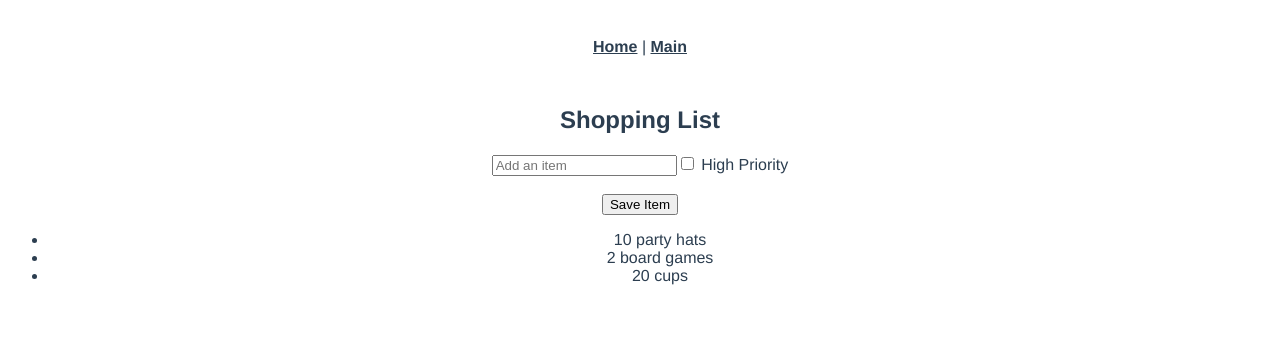
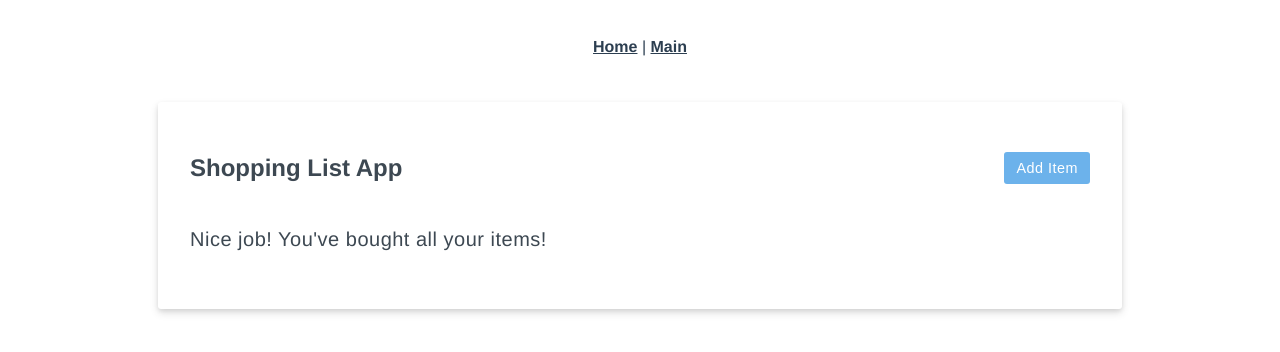
Before and after one commit to tbrowntech/Budgister, a Vue app in the folder budgister-app/: page /shoppingList in a window 1280 px wide. Shown: the top 352 px of the page. Built offline with nearby package versions, Linux system fonts and the light colour scheme.

Commit message:
Update to ShoppingListPage and styled buttons

```diff
--- a/budgister-app/jsconfig.json
+++ b/budgister-app/jsconfig.json
@@ -3,6 +3,7 @@
     "target": "es5",
     "module": "esnext",
     "baseUrl": "./",
+    "jsx": "react",
     "moduleResolution": "node",
     "paths": {
       "@/*": [
--- a/budgister-app/public/main.css
+++ b/budgister-app/public/main.css
@@ -1,3 +1,57 @@
+/*body {
+  background: #eff8ff;
+  height: 100vh;
+  width: 100vw;
+  font-family: system-ui, BlinkMacSystemFont, -apple-system, Segoe UI, Roboto,
+    Oxygen, Ubuntu, Cantarell, Fira Sans, Droid Sans, Helvetica Neue, sans-serif;
+  display: flex;
+  align-items: center;
+  justify-content: center;
+  margin: 0;
+  padding: 0;
+}*/
+
+h1 {
+  color: #3d4852;
+}
+
+ul {
+  list-style: none;
+  padding: 0;
+}
+
+/*a {
+  color: #6cb2eb;
+  font-size: 1.25rem;
+  transition: all 0.1s ease-in;
+  margin-top: 0.5rem;
+  display: block;
+}
+
+a:hover {
+  color: #3490dc;
+}*/
+
+li,
+p {
+  display: flex;
+  align-items: center;
+  line-height: 1.75;
+  letter-spacing: 0.5px;
+  color: #3d4852;
+  font-size: 1.25rem;
+  cursor: pointer;
+  transition: all 0.1s ease-in;
+}
+
+li:hover {
+  color: #22292f;
+}
+
+li input {
+  margin: 0 0.5rem 0;
+}
+
 table, th, td {
     border: 1px solid black;
 }
@@ -6,3 +60,105 @@
     display: flex;
     justify-content: center;
 }
+
+.counter {
+  font-size: 0.8rem;
+  padding-left: 10px;
+  padding-right: 10px;
+}
+
+#shopping-list {
+  background: #fff;
+  padding: 2rem;
+  margin: 1rem;
+  border-radius: 3px;
+  box-shadow: 0 4px 8px 0 rgba(0, 0, 0, 0.12), 0 2px 4px 0 rgba(0, 0, 0, 0.08);
+  width: 95%;
+  max-width: 900px;
+}
+
+#shopping-list > input,
+#shopping-list > select {
+  width: 100%;
+  border-radius: 3px;
+  box-shadow: 0 2px 4px 0 rgba(0, 0, 0, 0.1);
+  border: 1px solid #f1f5f8;
+  color: #606f7b;
+  padding: 0.5rem 0.75rem;
+  box-sizing: border-box;
+  font-size: 1rem;
+  letter-spacing: 0.5px;
+  margin: 0.5rem 0;
+}
+
+.add-item-form,
+.header {
+  display: flex;
+  align-items: center;
+  justify-content: space-between;
+}
+
+.add-item-form input {
+  width: 70%;
+  border-radius: 3px;
+  box-shadow: 0 2px 4px 0 rgba(0, 0, 0, 0.1);
+  border: 1px solid #f1f5f8;
+  color: #606f7b;
+  padding: 0.5rem 0.75rem;
+  box-sizing: border-box;
+  font-size: 1rem;
+  letter-spacing: 0.5px;
+  margin: 0.5rem 0;
+}
+
+.btn {
+  border: none;
+  border-radius: 3px;
+  margin: auto 0;
+  padding: 0.5rem 0.75rem;
+  flex-shrink: 0;
+  cursor: pointer;
+  font-size: 0.9rem;
+  letter-spacing: 0.5px;
+  transition: all 0.1s ease-in;
+}
+
+.btn[disabled] {
+  background: #8795a1;
+}
+
+.btn[disabled]:hover {
+  background: #606f7b;
+}
+
+.btn-primary {
+  background: #6cb2eb;
+  color: #fff;
+}
+
+.btn-primary:hover {
+  background: #3490dc;
+}
+
+.btn-cancel {
+  background: #ef5753;
+  color: #fff;
+}
+
+.btn-cancel:hover {
+  background: #e3342f;
+  color: #fff;
+}
+
+.strikeout {
+  text-decoration: line-through;
+  color: #b8c2cc;
+}
+
+.strikeout:hover {
+  color: #8795a1;
+}
+
+.priority {
+  color: #de751f;
+}
--- a/budgister-app/src/App.vue
+++ b/budgister-app/src/App.vue
@@ -28,3 +28,5 @@
   color: #42b983;
 }
 </style>
+
+<!--mongodb+srv://cluster0.avcgkkh.mongodb.net/?authSource=%24external&authMechanism=MONGODB-X509&retryWrites=true&w=majority-->
--- a/budgister-app/src/components/BottomNav.vue
+++ b/budgister-app/src/components/BottomNav.vue
@@ -1,5 +1,5 @@
 <template>
-  <div class="hello">
+  <div class="bottomNav">
     <h1>{{ msg }}</h1>
     <p>
       To meet the creater, visit
--- a/budgister-app/src/components/ShoppingListPage.vue
+++ b/budgister-app/src/components/ShoppingListPage.vue
@@ -1,7 +1,17 @@
 <template>
-  <section>
+  <section class="container">
+    <div id="shopping-list">
+      <div class="header">
         <h1>{{ header || "Welcome" }}</h1>
-    <div class="add-item-form">
+        <button v-if="editing" @click="doEdit(false)" class="btn btn-cancel">
+          Cancel
+        </button>
+        <button v-else @click="doEdit(true)" class="btn btn-primary">
+          Add Item
+        </button>
+      </div>
+
+      <div v-if="editing" class="add-item-form">
         <input
           @keyup.enter="saveItem"
           type="text"
@@ -12,31 +22,64 @@
           <input type="checkbox" v-model="newItemHighPriority" />
           High Priority
         </label>
+        <button
+          :disabled="newItem.length === 0"
+          @click="saveItem"
+          class="btn btn-primary"
+        >
+          Save Item
+        </button>
       </div>
-    <br />
-    <button @click="saveItem" class="btn btn-primary">Save Item</button>
-    <br />
+      <p v-if="items.length === 0">Nice job! You've bought all your items!</p>
       <ul>
-      <li v-for="item in items" :key="item.id">{{ item.label }}</li>
+        <li
+          v-for="item in reversedItems"
+          @click="togglePurchased(item)"
+          :key="item.id"
+          :class="{ strikeout: item.purchased, priority: item.highPriority }"
+          class="static-class"
+        >
+          {{ item.label }}
+        </li>
       </ul>
+    </div>
   </section>
 </template>
 <script>
 export default {
   data: () => ({
-    header: "Shopping List",
+    header: "Shopping List App",
+    editing: false,
     newItem: "",
     newItemHighPriority: false,
     items: [
-      { id: 1, label: "10 party hats" },
-      { id: 2, label: "2 board games" },
-      { id: 3, label: "20 cups" },
+      //{id: 1, label: "10 party hats"},
+      //{id: 2, label: "2 board games"},
+      //{id: 3, label: "20 cups"},
     ],
   }),
+  computed: {
+    reversedItems() {
+      return [...this.items].reverse();
+    },
+  },
   methods: {
     saveItem() {
-      this.items.push({ id: this.items.length + 1, label: this.newItem });
+      this.items.push({
+        id: this.items.length + 1,
+        label: this.newItem,
+        highPriority: this.newItemHighPriority,
+      });
       this.newItem = "";
+      this.newItemHighPriority = "";
+    },
+    doEdit(editing) {
+      this.editing = editing;
+      this.newItem = "";
+      this.newItemHighPriority = "";
+    },
+    togglePurchased(item) {
+      item.purchased = !item.purchased;
     },
   },
 };
--- a/budgister-app/src/views/MainView.vue
+++ b/budgister-app/src/views/MainView.vue
@@ -1,19 +1,27 @@
 <template>
   <div class="about">
     <div>
-      <button @click="$router.push('budget')">Budget</button>
+      <button @click="$router.push('budget')" class="btn btn-primary">
+        Budget
+      </button>
     </div>
     <br />
     <div>
-      <button @click="$router.push('register')">Register</button>
+      <button @click="$router.push('register')" class="btn btn-primary">
+        Register
+      </button>
     </div>
     <br />
     <div>
-      <button @click="$router.push('shoppingList')">Shopping List</button>
+      <button @click="$router.push('shoppingList')" class="btn btn-primary">
+        Shopping List
+      </button>
     </div>
     <br />
     <div>
-      <button @click="$router.push('notes')">Notes</button>
+      <button @click="$router.push('notes')" class="btn btn-primary">
+        Notes
+      </button>
     </div>
   </div>
 </template>
```
Lines whose indentation alone changed are shown as unchanged.
